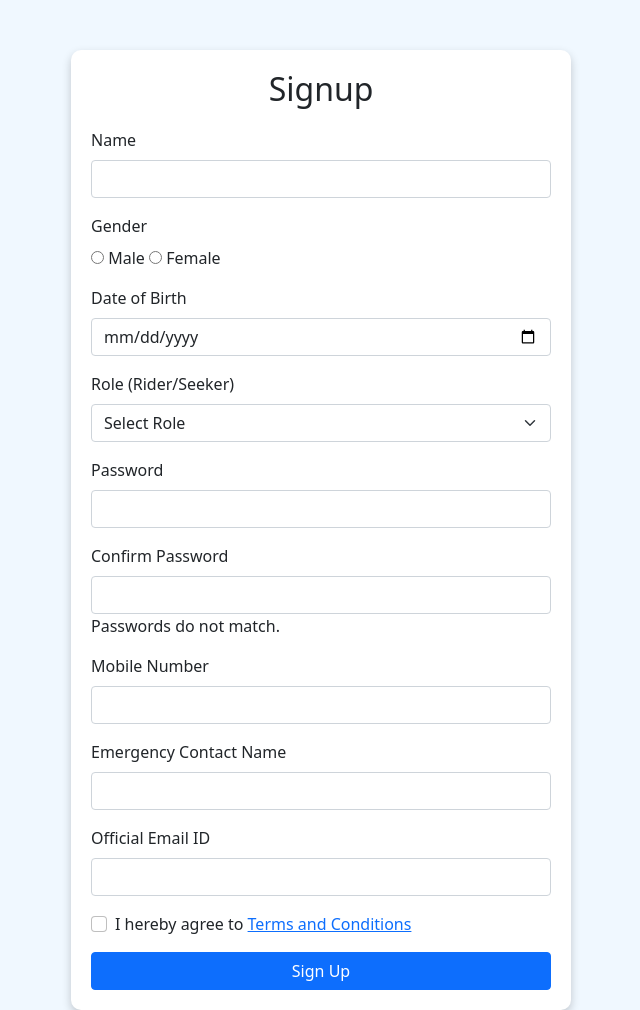
After one commit to Adithya1703/CarPool_LiftLoop, a Flask app: page /signup in a window 1280 px wide. The commit adds this page. Shown: the whole page, without its empty margins (319-959 px from the left). Run offline with Flask 3, Linux system fonts and the light colour scheme.

Commit message:
signup added

```diff
--- a/app.py
+++ b/app.py
@@ -1,6 +1,12 @@
-from flask import Flask, render_template, request, jsonify, redirect, url_for
+from flask import Flask, render_template, request, redirect, url_for, session, jsonify
+import pandas as pd
+import os
+import bcrypt
 
 app = Flask(__name__)
+# Path to Excel file
+EXCEL_FILE = "users_data.xlsx"
+app.secret_key = "0123456789"
 
 @app.route("/")
 def home():
@@ -8,32 +14,109 @@ def home():
 
 @app.route("/login", methods=["POST"])
 def login():
-    mobile_number = request.form.get("mobileNumber")
+    # Get ZF email ID and password from form
+    zf_email = request.form.get("email")
     password = request.form.get("password")
 
-    if not mobile_number or not password:
+    # Validate inputs
+    if not zf_email or not password:
         return render_template("login.html", error="Both fields are required.")  # Re-render login page with error
 
-    # Dummy authentication
-    if mobile_number == "0123456789" and password == "password":
-        return redirect(url_for("main_page"))  # Redirect to the dashboard
+    try:
+        # Load user data from the Excel file
+        df = pd.read_excel(EXCEL_FILE)
+
+        # Search for the user by ZF email ID
+        user = df[df["Official Email"] == zf_email].to_dict(orient="records")
+        if not user:
+            return render_template("login.html", error="Invalid credentials.")  # Re-render login page with error
+
+        user = user[0]  # Extract the first match
+
+        # Verify the password
+        if not bcrypt.checkpw(password.encode('utf-8'), user["Hashed Password"].encode('utf-8')):
+            return render_template("login.html", error="Invalid credentials.")  # Re-render login page with error
+
+        # Store user details in the session
+        session["user"] = {
+            "name": user["Name"],
+            "email": user["Official Email"],
+            "phone": user["Mobile Number"],
+        }
+
+        # Redirect to the main page after successful login
+        return redirect(url_for("main_page"))
+
+    except FileNotFoundError:
+        return render_template("login.html", error="User data not found. Please sign up first.")  # Re-render login page with error
+
+    except Exception as e:
+        return render_template("login.html", error=f"An error occurred: {str(e)}")  # Re-render login page with error
+
+@app.route('/signup', methods=['GET'])
+def signup_page():
+    return render_template('signup.html')
+
+@app.route('/signup', methods=['POST'])
+def signup():
+    data = request.get_json()
+
+    # Validate required fields
+    required_fields = [
+        "name", "gender", "dob", "password", "role",
+        "mobileNumber", "emergencyContact", "officialEmail"
+    ]
+
+    for field in required_fields:
+        if not data.get(field):
+            return jsonify({"message": f"Missing required field: {field}"}), 400
+
+    # Hash the password
+    hashed_password = bcrypt.hashpw(data["password"].encode('utf-8'), bcrypt.gensalt())
+    user_data = {
+        "Name": data["name"],
+        "Gender": data["gender"],
+        "Date of Birth": data["dob"],
+        "Role": data["role"],
+        "Mobile Number": data["mobileNumber"],
+        "Emergency Contact": data["emergencyContact"],
+        "Official Email": data["officialEmail"],
+        "Hashed Password": hashed_password.decode('utf-8')  # Store as a readable string
+    }
+
+    # Save to Excel
+    if not os.path.exists(EXCEL_FILE):
+        # Create a new Excel file and save data
+        df = pd.DataFrame([user_data])
+        df.to_excel(EXCEL_FILE, index=False)
     else:
-        return render_template("login.html", error="Invalid credentials.")  # Re-render login page with error
+        # Append to the existing Excel file
+        existing_data = pd.read_excel(EXCEL_FILE)
+        updated_data = pd.concat([existing_data, pd.DataFrame([user_data])], ignore_index=True)
+        updated_data.to_excel(EXCEL_FILE, index=False)
+
+    return jsonify({"message": "Signup successful and data saved to Excel!"}), 200
 
 
 @app.route("/app/main")
 def main_page():
-    return render_template("main.html", user={"name": "Patanjali Chaturvedula", "email": "patanjali2@gmail.com", "phone": "8885134571"})
+    # Ensure the user is logged in
+    if "user" not in session:
+        return redirect(url_for("home"))
 
-# Route for the profile page
+    # Pass the logged-in user data to the main.html template
+    return render_template("main.html", user=session["user"])
+
+
 @app.route("/profile")
 def profile():
-    user_data = {
-        "name": "Patanjali Chaturvedula",
-        "email": "patanjali2@gmail.com",
-        "phone": "8885134571"
-    }
-    return jsonify(user_data)
+    # Ensure the user is logged in
+    if "user" not in session:
+        return jsonify({"message": "User not logged in."}), 401
+
+    # Return the logged-in user's data as JSON
+    return jsonify(session["user"])
+
 
 # Route for finding a ride
 @app.route("/find_ride", methods=["GET", "POST"])
--- a/templates/main.html
+++ b/templates/main.html
@@ -42,7 +42,7 @@
         <strong>{{ user.name }}</strong> | <a href="/profile">Profile</a> | <a href="/find_ride">Find a Ride</a> | <a href="/logout">Logout</a>
     </nav>
     <div class="container">
-        <h2>Welcome to TechieRide</h2>
+        <h2>Welcome to Zodiac LiftLoop</h2>
         <p>No Ride History Available</p>
     </div>
 
--- /dev/null
+++ b/templates/signup.html
@@ -0,0 +1,125 @@
+<!DOCTYPE html>
+<html lang="en">
+<head>
+    <meta charset="UTF-8">
+    <meta name="viewport" content="width=device-width, initial-scale=1.0">
+    <title>Signup</title>
+    <link rel="stylesheet" href="https://cdn.jsdelivr.net/npm/bootstrap@5.1.3/dist/css/bootstrap.min.css">
+    <style>
+        body {
+            background-color: #f0f8ff;
+            display: flex;
+            justify-content: center;
+            align-items: flex-start;
+            height: 100vh;
+            margin: 0;
+        }
+        form {
+            background: white;
+            padding: 20px;
+            border-radius: 10px;
+            box-shadow: 0 4px 10px rgba(0, 0, 0, 0.2);
+            width: 100%;
+            max-width: 500px;
+            margin-top: 50px;
+        }
+        h2 {
+            text-align: center;
+            margin-bottom: 20px;
+        }
+        button {
+            width: 100%;
+        }
+    </style>
+</head>
+<body>
+    <form id="signupForm">
+        <h2>Signup</h2>
+
+        <div class="mb-3 mt-3">
+            <label for="name" class="form-label">Name</label>
+            <input type="text" id="name" name="name" class="form-control" required>
+        </div>
+
+        <div class="mb-3 mt-3">
+            <label class="form-label">Gender</label><br>
+            <input type="radio" id="male" name="gender" value="Male" required>
+            <label for="male">Male</label>
+            <input type="radio" id="female" name="gender" value="Female" required>
+            <label for="female">Female</label>
+        </div>
+
+        <div class="mb-3 mt-3">
+            <label for="dob" class="form-label">Date of Birth</label>
+            <input type="date" id="dob" name="dob" class="form-control" required>
+        </div>
+
+        <div class="mb-3 mt-3">
+            <label for="role" class="form-label">Role (Rider/Seeker)</label>
+            <select id="role" name="role" class="form-select" required>
+                <option value="" disabled selected>Select Role</option>
+                <option value="Rider">Rider</option>
+                <option value="Seeker">Seeker</option>
+            </select>
+        </div>
+
+        <div class="mb-3 mt-3">
+            <label for="password" class="form-label">Password</label>
+            <input type="password" id="password" name="password" class="form-control" required>
+        </div>
+
+        <div class="mb-3 mt-3">
+            <label for="confirmPassword" class="form-label">Confirm Password</label>
+            <input type="password" id="confirmPassword" name="confirmPassword" class="form-control" required>
+            <span class="error-message" id="confirmPasswordError">Passwords do not match.</span>
+        </div>
+
+        <div class="mb-3 mt-3">
+            <label for="mobileNumber" class="form-label">Mobile Number</label>
+            <input type="text" id="mobileNumber" name="mobileNumber" class="form-control" required>
+        </div>
+
+        <div class="mb-3 mt-3">
+            <label for="emergencyContact" class="form-label">Emergency Contact Name</label>
+            <input type="text" id="emergencyContact" name="emergencyContact" class="form-control" required>
+        </div>
+
+        <div class="mb-3 mt-3">
+            <label for="officialEmail" class="form-label">Official Email ID</label>
+            <input type="email" id="officialEmail" name="officialEmail" class="form-control" required>
+        </div>
+
+        <div class="mb-3 mt-3 form-check">
+            <input type="checkbox" id="terms" name="terms" class="form-check-input" required>
+            <label for="terms" class="form-check-label">I hereby agree to <a href="#">Terms and Conditions</a></label>
+        </div>
+
+        <button type="submit" class="btn btn-primary">Sign Up</button>
+    </form>
+
+    <script>
+        document.getElementById("signupForm").addEventListener("submit", async (event) => {
+            event.preventDefault();
+
+            const formData = new FormData(event.target);
+            const data = Object.fromEntries(formData.entries());
+
+            if (data.password !== data.confirmPassword) {
+                alert("Passwords do not match!");
+                return;
+            }
+
+            const response = await fetch("/signup", {
+                method: "POST",
+                headers: { "Content-Type": "application/json" },
+                body: JSON.stringify(data),
+            });
+
+            const result = await response.json();
+            if (result.message) {
+                alert(result.message);
+            }
+        });
+    </script>
+</body>
+</html>
```
Also changed, not shown: templates/login.html (+58 -11 lines).
